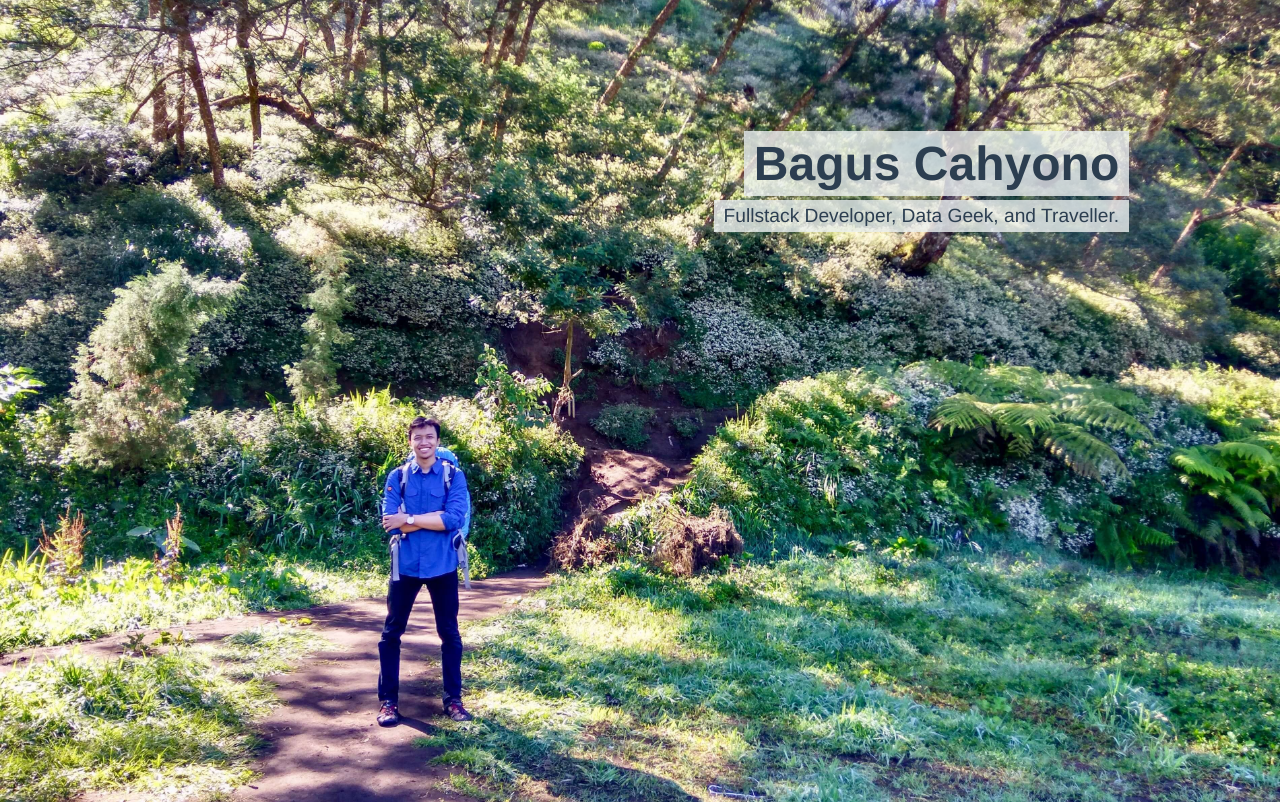
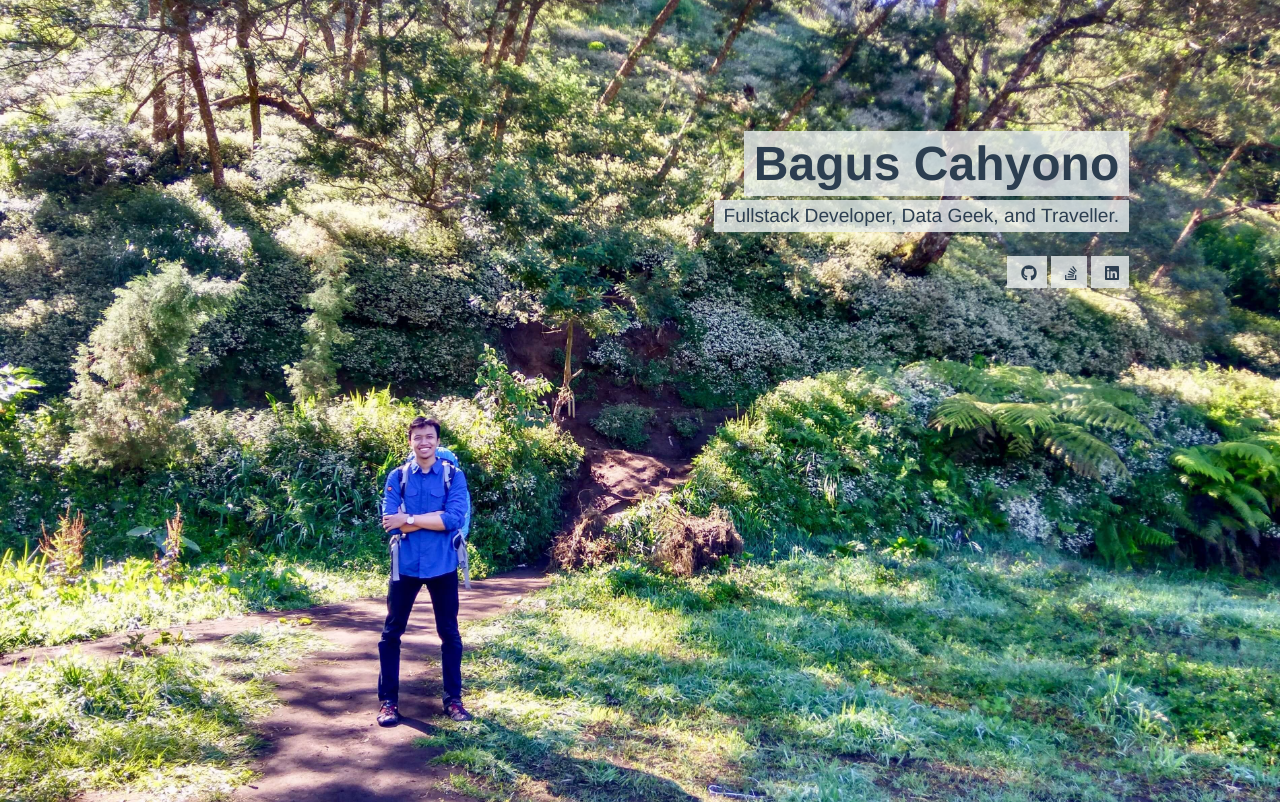
Before and after one commit to sugab/site, a Vue app: page /#/ in a window 1280 px wide. Built offline with nearby package versions, Linux system fonts and the light colour scheme.

Commit message:
awesome social links

```diff
--- a/src/components/Home.vue
+++ b/src/components/Home.vue
@@ -5,6 +5,26 @@
     </div>
     <div class="text">
       <span class="subtitle boxed">Fullstack Developer, Data Geek, and Traveller.</span>
+    </div>
+    <div class="social-links">
+      <span class="boxed">
+        <a class="social-link" href="https://github.com/sugab" target="blank">
+          <i class="fab fa-github"></i>
+          <b>github</b>
+        </a>
+      </span>
+      <span class="boxed">
+        <a class="social-link" href="https://stackoverflow.com/users/903350/bagus-cahyono" target="blank">
+          <i class="fab fa-stack-overflow"></i>
+          <b>stackoverflow</b>
+        </a>
+      </span>
+      <span class="boxed">
+        <a class="social-link" href="https://www.linkedin.com/in/cahyonobagus" target="blank">
+          <i class="fab fa-linkedin"></i>
+          <b>linkedin</b>
+        </a>
+      </span>
     </div>
   </div>
 </template>
@@ -22,6 +42,11 @@ export default {
 
 <!-- Add "scoped" attribute to limit CSS to this component only -->
 <style scoped>
+a {
+  text-decoration: none;
+  color: inherit;
+}
+
 .container {
   padding: 0 20px;
   margin-top: 10%;
@@ -44,4 +69,23 @@ export default {
 .subtitle {
   font-size: 1.2em;
 }
+
+.social-links {
+  margin-top: 20px;
+}
+
+.social-link {
+  padding-left: 4px;
+}
+
+.social-link > b {
+  display: inline-block;
+  max-width: 0px;
+  overflow: hidden;
+  transition: all 1s ease;
+}
+
+.social-link:hover > b {
+  max-width: 200px;
+}
 </style>
```
